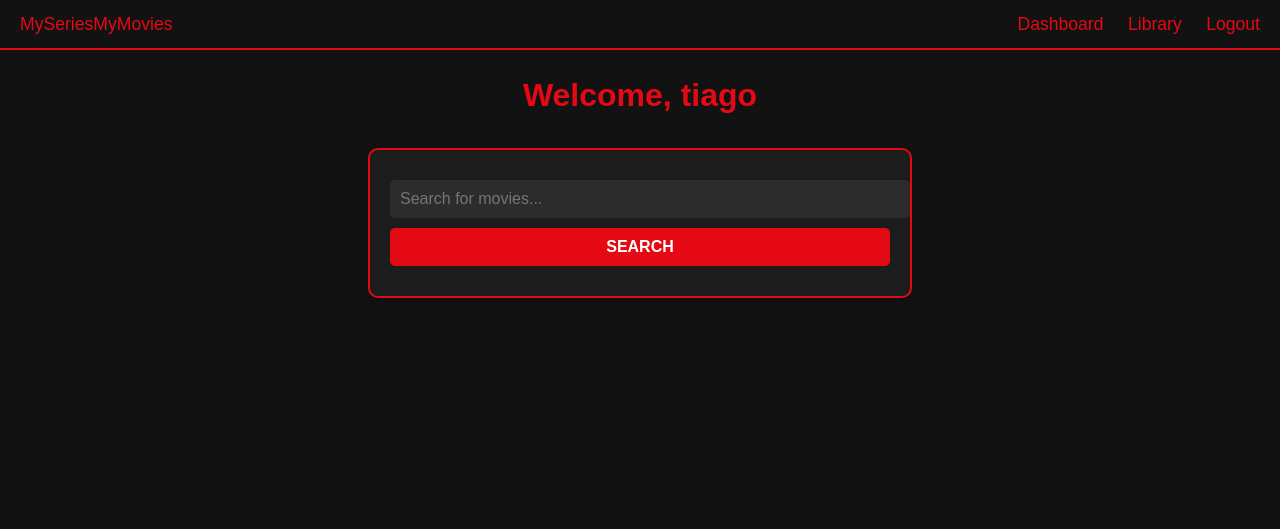
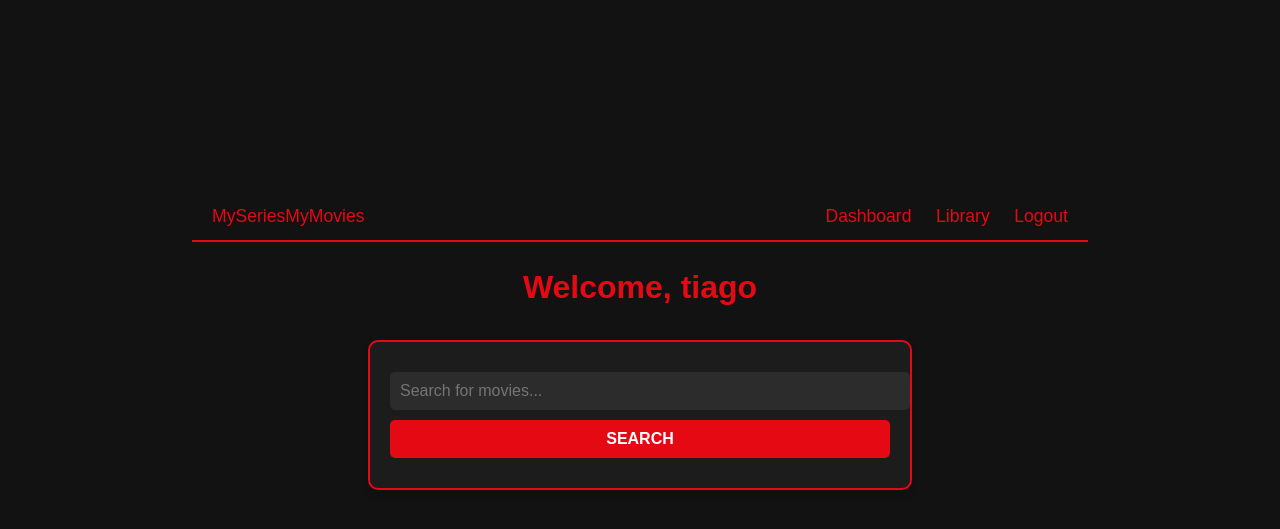
Before and after one commit to custodio-tiago/MySeriesMyMovies, a Django app: page /dashboard/ in a window 1280 px wide. Shown: the top 529 px of the page. Run offline with Django 5.2, Linux system fonts and the light colour scheme; a user stored in the database is signed in.

Commit message:
Update CSS

```diff
--- a/core/templates/dashboard.html
+++ b/core/templates/dashboard.html
@@ -40,12 +40,14 @@
                         <div class="movie-image-container">
                             <img src="https://image.tmdb.org/t/p/w500{{ movie.poster_path }}" alt="Poster for {{ movie.title }}" class="movie-image">
                         </div>
+
                         <form method="post" action="{% url 'add_to_library' movie.id %}" class="add-to-library-form">
                             {% csrf_token %}
                             <input type="hidden" name="title" value="{{ movie.title }}">
                             <input type="number" name="rating" placeholder="Rating" class="rating-input">
                             <button type="submit" class="button">Add to Library</button>
                         </form>
+
                     </li>
                 {% endfor %}
             </ul>
--- a/static/css/style.css
+++ b/static/css/style.css
@@ -3,7 +3,7 @@ body {
     font-family: Arial, sans-serif;
     background-color: #121212;
     color: #fff;
-    margin: 0;
+    margin: 15%;
     padding: 0;
     line-height: 1.6;
 }
@@ -198,3 +198,7 @@ li:hover {
 .delete-btn:hover {
     background-color: #5e2f2f;
 }
+
+.movie-item {
+    margin-bottom: 30px;
+}
```
Also changed, not shown: db.sqlite3.
